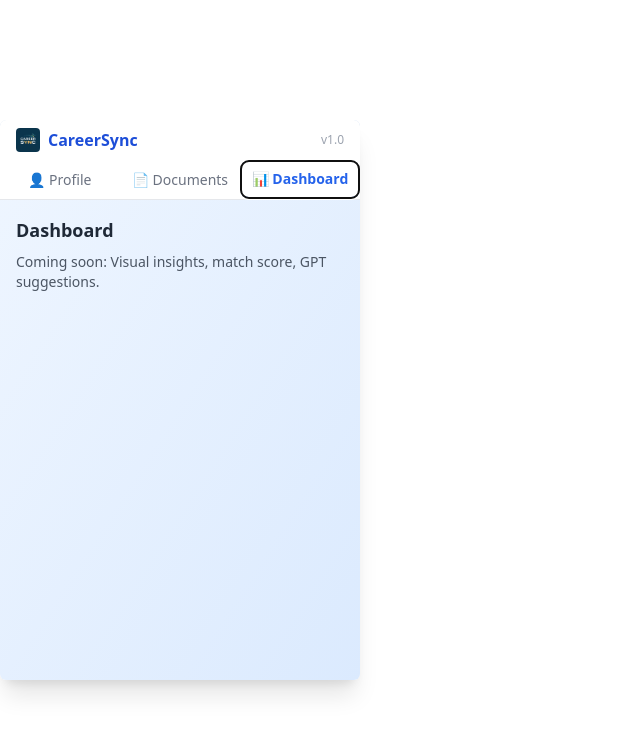
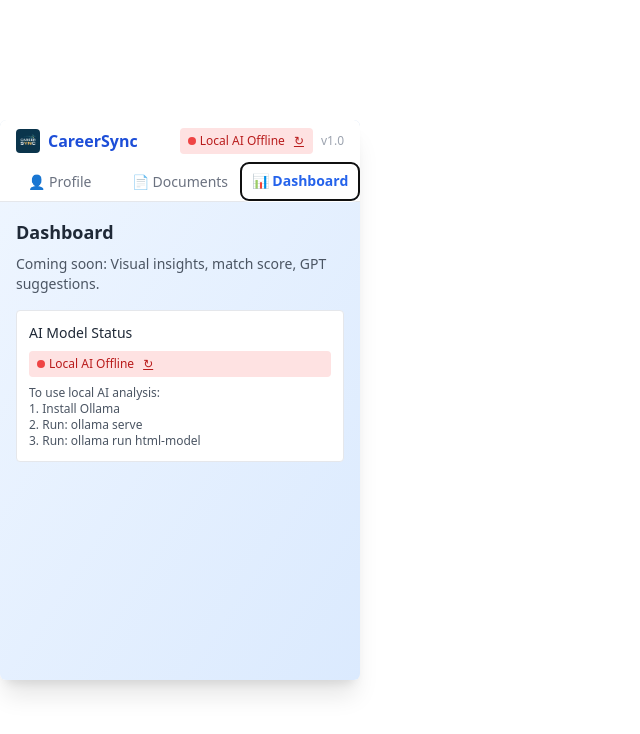
Before and after one commit to MenaceHecker/CareerSync, a React (Vite) app: page / in a window 1280 px wide. Both pictures are taken after a click on the button "📊 Dashboard". Shown: the top 734 px of the page, without its empty margins (0-640 px from the left). Built offline with nearby package versions, Linux system fonts and the light colour scheme; no server answers.

Commit message:
Added a manifest file

```diff
--- a/src/App.tsx
+++ b/src/App.tsx
@@ -5,7 +5,8 @@ import * as pdfjsLib from 'pdfjs-dist';
 import workerSrc from 'pdfjs-dist/build/pdf.worker.min.js?url';
 import mammoth from 'mammoth';
 import './index.css';
-import { analyzeResumeWithJD } from './utils/openai';
+// Replace OpenAI import with Ollama
+import { analyzeResumeWithOllama, testOllamaConnection } from './utils/ollama';
 
 pdfjsLib.GlobalWorkerOptions.workerSrc = workerSrc;
 
@@ -23,6 +24,7 @@ function App() {
   const [jobDescription, setJobDescription] = useState('');
   const [loading, setLoading] = useState(false);
   const [result, setResult] = useState<string | null>(null);
+  const [ollamaStatus, setOllamaStatus] = useState<'checking' | 'available' | 'unavailable'>('checking');
 
   // H1B search states
   const [companyName, setCompanyName] = useState('');
@@ -39,7 +41,16 @@ function App() {
         extractCompanyName(data.jobDescription);
       }
     });
+
+    // Check Ollama status on component mount
+    checkOllamaStatus();
   }, []);
+
+  const checkOllamaStatus = async () => {
+    setOllamaStatus('checking');
+    const isAvailable = await testOllamaConnection();
+    setOllamaStatus(isAvailable ? 'available' : 'unavailable');
+  };
 
   const extractCompanyName = (jd: string) => {
     // Simple regex patterns to extract company name
@@ -97,15 +108,20 @@ function App() {
       return;
     }
 
+    if (ollamaStatus !== 'available') {
+      alert('Local AI model is not available. Please ensure Ollama is running.');
+      return;
+    }
+
     setLoading(true);
     setResult(null);
 
     try {
-      const response = await analyzeResumeWithJD(resumeText, jobDescription);
+      const response = await analyzeResumeWithOllama(resumeText, jobDescription);
       setResult(response || 'No analysis returned.');
     } catch (err) {
-      console.error('OpenAI API error:', err);
-      setResult('❌ Failed to analyze. Please check your API key or network.');
+      console.error('Ollama analysis error:', err);
+      setResult('❌ Failed to analyze with local AI model. Please check if Ollama is running and your model is available.');
     } finally {
       setLoading(false);
     }
@@ -161,6 +177,30 @@ function App() {
     }
   };
 
+  // Ollama status indicator component
+  const OllamaStatusIndicator = () => (
+    <div className={`flex items-center gap-1 text-xs px-2 py-1 rounded ${
+      ollamaStatus === 'available' ? 'bg-green-100 text-green-700' :
+      ollamaStatus === 'unavailable' ? 'bg-red-100 text-red-700' :
+      'bg-yellow-100 text-yellow-700'
+    }`}>
+      <span className={`w-2 h-2 rounded-full ${
+        ollamaStatus === 'available' ? 'bg-green-500' :
+        ollamaStatus === 'unavailable' ? 'bg-red-500' :
+        'bg-yellow-500'
+      }`}></span>
+      {ollamaStatus === 'available' && 'Local AI Ready'}
+      {ollamaStatus === 'unavailable' && 'Local AI Offline'}
+      {ollamaStatus === 'checking' && 'Checking AI...'}
+      <button
+        onClick={checkOllamaStatus}
+        className="ml-1 text-xs underline hover:no-underline"
+      >
+        ↻
+      </button>
+    </div>
+  );
+
   return (
     <div className="w-[360px] h-[560px] bg-gradient-to-br from-blue-50 to-blue-100 font-sans shadow-xl overflow-auto rounded-md">
       {/* Navbar */}
@@ -169,7 +209,10 @@ function App() {
           <img src="./icon.png" alt="CareerSync" className="w-6 h-6 rounded" />
           <span className="text-blue-700 font-bold text-base">CareerSync</span>
         </div>
-        <span className="text-xs text-gray-400">v1.0</span>
+        <div className="flex items-center gap-2">
+          <OllamaStatusIndicator />
+          <span className="text-xs text-gray-400">v1.0</span>
+        </div>
       </nav>
 
       {/* Tab Menu */}
@@ -307,10 +350,11 @@ function App() {
 
             <button
               onClick={handleAnalyze}
-              disabled={loading}
+              disabled={loading || ollamaStatus !== 'available'}
               className="w-full mt-3 bg-blue-600 text-white py-2 rounded hover:bg-blue-700 transition disabled:opacity-50"
             >
-              {loading ? 'Analyzing with GPT...' : 'Analyze'}
+              {loading ? 'Analyzing with Local AI...' :
+               ollamaStatus !== 'available' ? 'Local AI Unavailable' : 'Analyze'}
             </button>
 
             {result && (
@@ -346,6 +390,20 @@ function App() {
                 </div>
               </div>
             )}
+
+            {/* Ollama Status Dashboard */}
+            <div className="mt-4 p-3 bg-white rounded border border-gray-200">
+              <h3 className="font-medium text-gray-800 mb-2">AI Model Status</h3>
+              <OllamaStatusIndicator />
+              {ollamaStatus === 'unavailable' && (
+                <div className="mt-2 text-xs text-gray-600">
+                  <p>To use local AI analysis:</p>
+                  <p>1. Install Ollama</p>
+                  <p>2. Run: ollama serve</p>
+                  <p>3. Run: ollama run html-model</p>
+                </div>
+              )}
+            </div>
           </div>
         )}
       </div>
```
Also changed, not shown: src/manifest.json (added).
